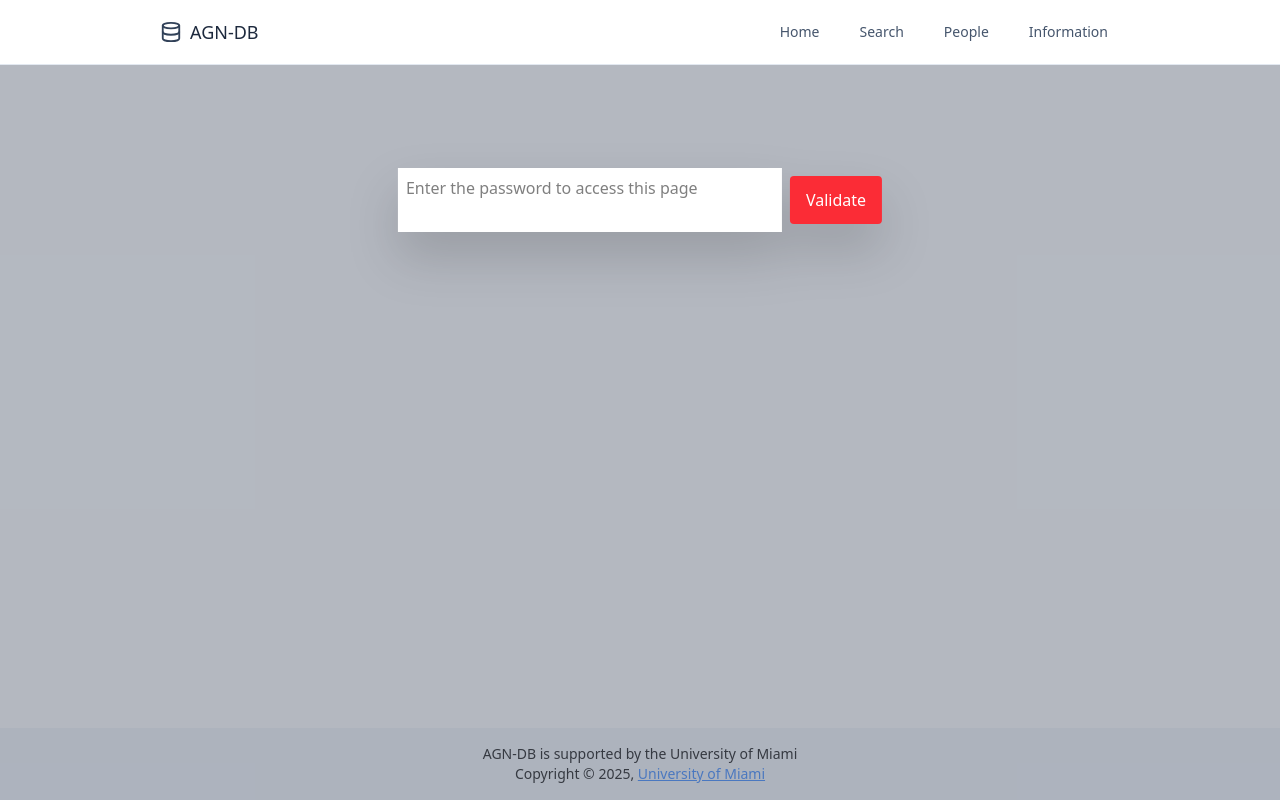
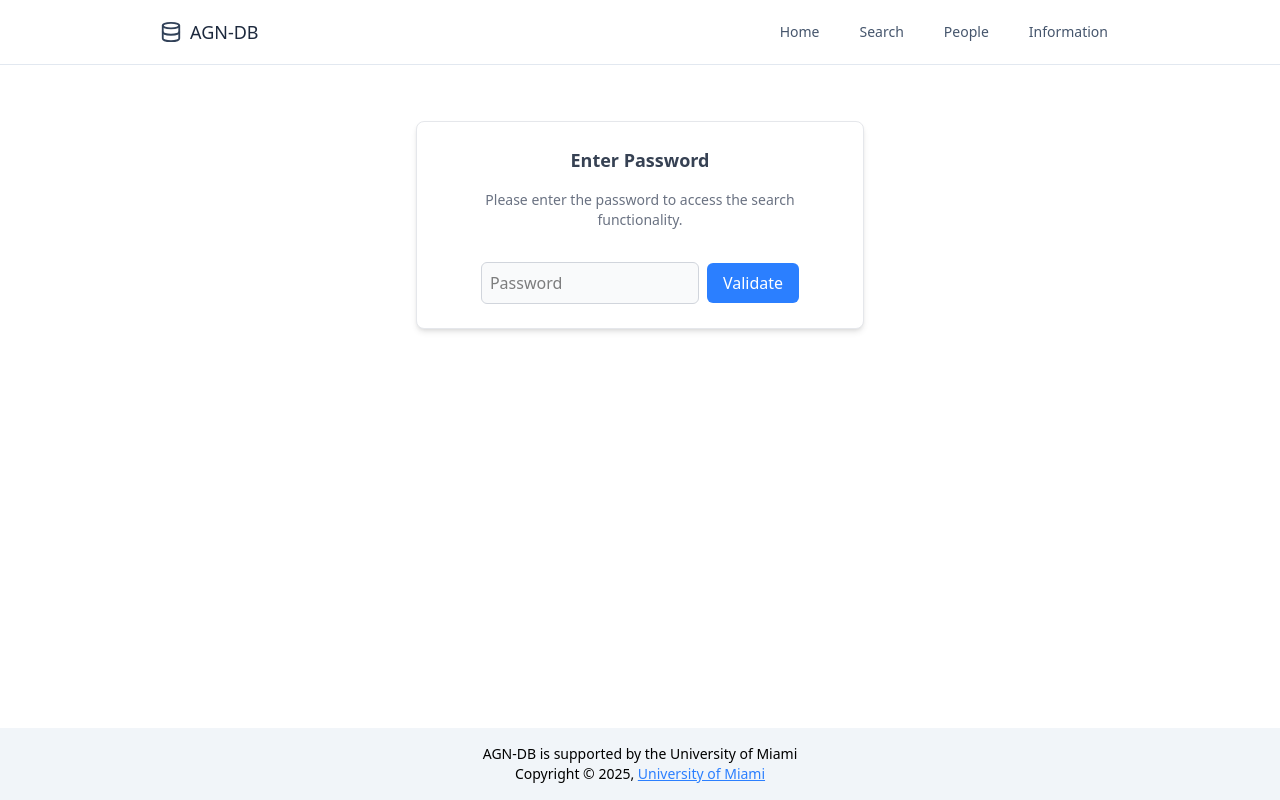
Before and after one commit to sebasalonsogp/Bonsai-AGN-DB, a React (Vite) app in the folder frontend/: page /search in a window 1280 px wide. Built offline with nearby package versions, Linux system fonts and the light colour scheme; no server answers.

Commit message:
fixed bug where after authenticating and entering query button nav buttons dont work

```diff
--- a/frontend/src/components/QuerySearch.jsx
+++ b/frontend/src/components/QuerySearch.jsx
@@ -6,23 +6,7 @@ import ExportDialog from './ExportDialog';
 import LoadingSpinner from './LoadingSpinner';
 import ErrorMessage from './ErrorMessage';
 
-export default function QuerySearch() {
-  const [query, setQuery] = useState({ combinator: 'and', rules: [] });
-  const [loading, setLoading] = useState(false);
-  const [results, setResults] = useState([]);
-  const [error, setError] = useState(null);
-  const [pagination, setPagination] = useState({ skip: 0, limit: 20, total: 0, sort_field: null, sort_direction: 'asc' });
-  const [columnOrder, setColumnOrder] = useState([]);
-  const [visibleColumns, setVisibleColumns] = useState({});
-  const [showColumnSelector, setShowColumnSelector] = useState(false);
-  const [showExportDialog, setShowExportDialog] = useState(false);
-  const [queryRuntime, setQueryRuntime] = useState(0);
-  const [queryTakingTooLong, setQueryTakingTooLong] = useState(false);
-  const runtimeInterval = useRef(null);
-  const searchRequestRef = useRef(null);
-  const LONG_QUERY_THRESHOLD = 10000;
-  const initialVisibilitySet = useRef(false);
-
+// Define fields outside the component
 const fields = [
   { name: 'agn_id', label: 'AGN ID', inputType: 'number' },
   { name: 'ra', label: 'Right Ascension', inputType: 'number' },
@@ -43,14 +27,31 @@ export default function QuerySearch() {
   { name: 'sed_class', label: 'SED Class' },
 ];
 
+// Pre-calculate fieldLabels outside as well
 const fieldLabels = fields.reduce((acc, field) => {
   acc[field.name] = field.label;
   return acc;
 }, {});
 
+export default function QuerySearch() {
+  const [query, setQuery] = useState({ combinator: 'and', rules: [] });
+  const [loading, setLoading] = useState(false);
+  const [results, setResults] = useState([]);
+  const [error, setError] = useState(null);
+  const [pagination, setPagination] = useState({ skip: 0, limit: 20, total: 0, sort_field: null, sort_direction: 'asc' });
+  const [columnOrder, setColumnOrder] = useState([]);
+  const [visibleColumns, setVisibleColumns] = useState({});
+  const [showColumnSelector, setShowColumnSelector] = useState(false);
+  const [showExportDialog, setShowExportDialog] = useState(false);
+  const [queryRuntime, setQueryRuntime] = useState(0);
+  const [queryTakingTooLong, setQueryTakingTooLong] = useState(false);
+  const runtimeInterval = useRef(null);
+  const searchRequestRef = useRef(null);
+  const LONG_QUERY_THRESHOLD = 10000;
+  const initialVisibilitySet = useRef(false);
+
   useEffect(() => {
     const allFieldNames = fields.map(field => field.name);
-
     const orderedColumns = getOrderedColumns(allFieldNames);
     setColumnOrder(orderedColumns);
 
@@ -61,7 +62,6 @@ export default function QuerySearch() {
       });
       setVisibleColumns(initialVisibility);
       initialVisibilitySet.current = true;
-      console.log('Initial column visibility set:', initialVisibility);
     }
   }, [fields]);
 
@@ -238,6 +238,19 @@ export default function QuerySearch() {
     setError({ message: 'Search cancelled by user' });
   };
 
+  // Add useEffect for cleanup
+  useEffect(() => {
+    return () => {
+      if (runtimeInterval.current) {
+        clearInterval(runtimeInterval.current);
+      }
+      if (searchRequestRef.current && typeof searchRequestRef.current.cancel === 'function') {
+        searchRequestRef.current.cancel();
+        searchRequestRef.current = null;
+      }
+    };
+  }, []);
+
   return (
     <div className="space-y-6">
       <div className="bg-white p-4 rounded-lg shadow">
--- a/frontend/src/components/layout.jsx
+++ b/frontend/src/components/layout.jsx
@@ -1,4 +1,4 @@
-import { Outlet } from 'react-router-dom';
+import { Outlet, useLocation } from 'react-router-dom';
 import { NavLink, Link } from 'react-router-dom';
 import NavButton from './NavButton';
 import Navbar from './Navbar';
@@ -14,11 +14,12 @@ function Footer() {
 }
 
 function Layout() {
+    const location = useLocation();
     return (
         <div className="min-h-screen flex flex-col">
             <Navbar/>
             <main className="flex-1 my-4">
-                <Outlet />
+                <Outlet key={location.pathname} />
             </main>
             <Footer />
         </div>
--- a/frontend/src/pages/Search.jsx
+++ b/frontend/src/pages/Search.jsx
@@ -2,38 +2,48 @@ import { useState } from "react";
 import QuerySearch from "../components/QuerySearch";
 
 function Search() {
-    const [validationText, setValidationText] = useState(""); // Used of keep trak of the string in the textarea
-    const placeholderPass = " "; // Placeholder password and function for validation, should be done in backend for security
-    const placeholderValidate = () => {console.log("validating..."); setAllowed(validationText === placeholderPass); }
-    const [allowed, setAllowed] = useState(false);
+    const [validationText, setValidationText] = useState(""); // Input field state for password
+    // Placeholder password - replace with secure backend authentication
+    const placeholderPass = " ";
+    const placeholderValidate = () => {
+        // Basic client-side validation - REMOVE IN PRODUCTION
+        setAllowed(validationText === placeholderPass);
+    }
+    const [allowed, setAllowed] = useState(false); // State to track if user is authenticated
 
     return (
         <div>
             {allowed ?
+                // Render search component if authenticated
                 <div className="mx-[10%]">
-                <div>
                     <QuerySearch/>
                 </div>
-            </div>
             :
-            <div className="absolute bg-gray-500/50 w-full h-screen pointer-events-none top-0">
-                <div className="absolute top-1/4 left-1/2 -translate-x-1/2 -translate-y-1/2 pointer-events-auto flex flex-row gap-2 items-center drop-shadow-2xl">
+                // Render password prompt if not authenticated
+                <div className="flex flex-col items-center justify-center pt-10">
+                    <div className="flex flex-col items-center gap-4 p-6 bg-white rounded-lg shadow-md border border-gray-200 w-full max-w-md">
+                         <h2 className="text-lg font-semibold text-gray-700">Enter Password</h2>
+                         <p className="text-sm text-gray-500 mb-4 text-center">Please enter the password to access the search functionality.</p>
+                        <div className="flex flex-row gap-2 items-center">
                             <textarea
-                        className="bg-white inline-block p-2 resize-none w-sm"
-                        placeholder="Enter the password to access this page"
+                                className="bg-gray-50 border border-gray-300 inline-block p-2 resize-none rounded-md focus:ring-blue-500 focus:border-blue-500"
+                                placeholder="Password"
                                 value={validationText}
                                 onChange={(e) => setValidationText(e.target.value)}
+                                rows={1}
                             />
-                    <div className="bg-red-500 text-center h-12 flex items-center p-4 rounded cursor-pointer hover:bg-red-600 text-white" onClick={placeholderValidate}>
+                            <button
+                                className="bg-blue-500 text-center h-10 flex items-center px-4 rounded-md cursor-pointer hover:bg-blue-600 text-white font-medium transition-colors"
+                                onClick={placeholderValidate}
+                            >
                                 Validate
+                            </button>
                         </div>
                     </div>
-            </div>}
-
+                </div>
+            }
         </div>
     );
-
 }
 
-
 export default Search;
```
Also changed, not shown: 1 other file (tests, documents, lock files or other folders). Lines whose indentation alone changed are shown as unchanged.
